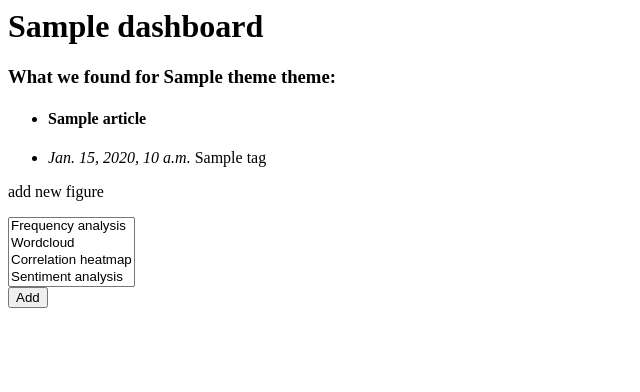
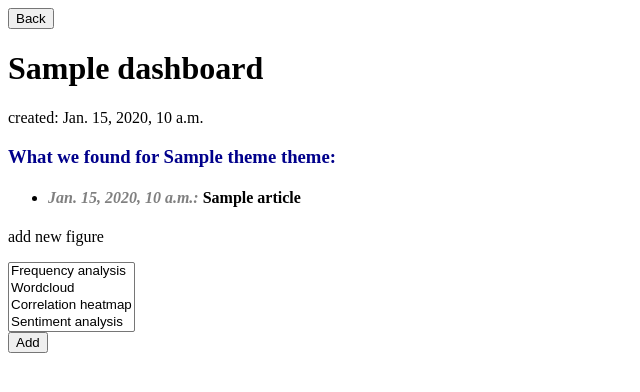
Before and after one commit to CodeSopranos/SopranosWeb, a Django app: template app/board/templates/board/dashboard.html in a window 1280 px wide. Shown: the top 392 px of the page, without its empty margins (0-640 px from the left). Run offline with Django 3.2, Linux system fonts and the light colour scheme; the template is opened without the code that fills it: most values are stand-ins (such as "Sample title", 1, 10 or a date in 2020); data that the repository does not hold is empty.

Commit message:
BACK botton added, minor fixes, another migration

```diff
--- a/app/board/templates/board/dashboard.html
+++ b/app/board/templates/board/dashboard.html
@@ -1,28 +1,26 @@
-<h1>{{dashboard}}<h1>
-<h3>What we found for {{dashboard.theme}} theme:<h3>
+<button type="button" name="button" onclick="history.back()">Back</button>
+<h1>{{dashboard}}</h1><p>created: {{dashboard.created_at}}</p>
+<h3  style="color:darkblue;">What we found for {{dashboard.theme}} theme:<h3>
 <h4>
   <ul>
       {% for article in dashboard.data %}
       <li>
-          <b>{{ article.title }}</b><br />
+          <b><i style="color:grey;">{{ article.created_at }}:</i> {{ article.title }} </b><br />
       </li>
       {% endfor %}
   </ul>
 </h4>
-<ul>
+
+<div>
     {% for figure in figures %}
-    <li>
-        <i>{{ figure.modify_at }}</i> {{ figure.tag }}<br />
-    </li>
+    <div>
+        <{{ figure.modify_at }} {{ figure.tag }}
+    </div>
     {% endfor %}
-</ul>
+</div>
 <p>add new figure</p>
-<!-- <form action="add_figure" method="POST">
-    {% csrf_token %}
-    <input type="text" name="theme" maxlength="40" size="30" placeholder="theme...e.g. Donald Trump"/>
-    <input type="submit" value="Add"/>
-</form> -->
-<form >
+
+<form>
 <select name="figure_type" size="4">
 		<option>Frequency analysis</option>
 		<option>Wordcloud</option>
--- a/app/board/transport/RIAparser.py
+++ b/app/board/transport/RIAparser.py
@@ -1,4 +1,5 @@
 import bs4
+import re
 import time
 import string
 import requests
@@ -63,7 +64,9 @@ class RIAparser(Transport):
         text = ''.join([x.text for x in body])
 
         created_at = article.find('div', attrs={'class': 'article__info-date'})
-        created_at = created_at.text[-10:]
+        reg = "\d\d\.\d\d\.\d\d\d\d"
+        date = re.findall(reg, created_at.text)
+        created_at = date[-1]
         return dict(title=title,
                     text=text,
                     created_at=created_at)
```
Also changed, not shown: app/board/models.py (+7 -2 lines), app/board/migrations/0007_auto_20200519_2312.py (added).
